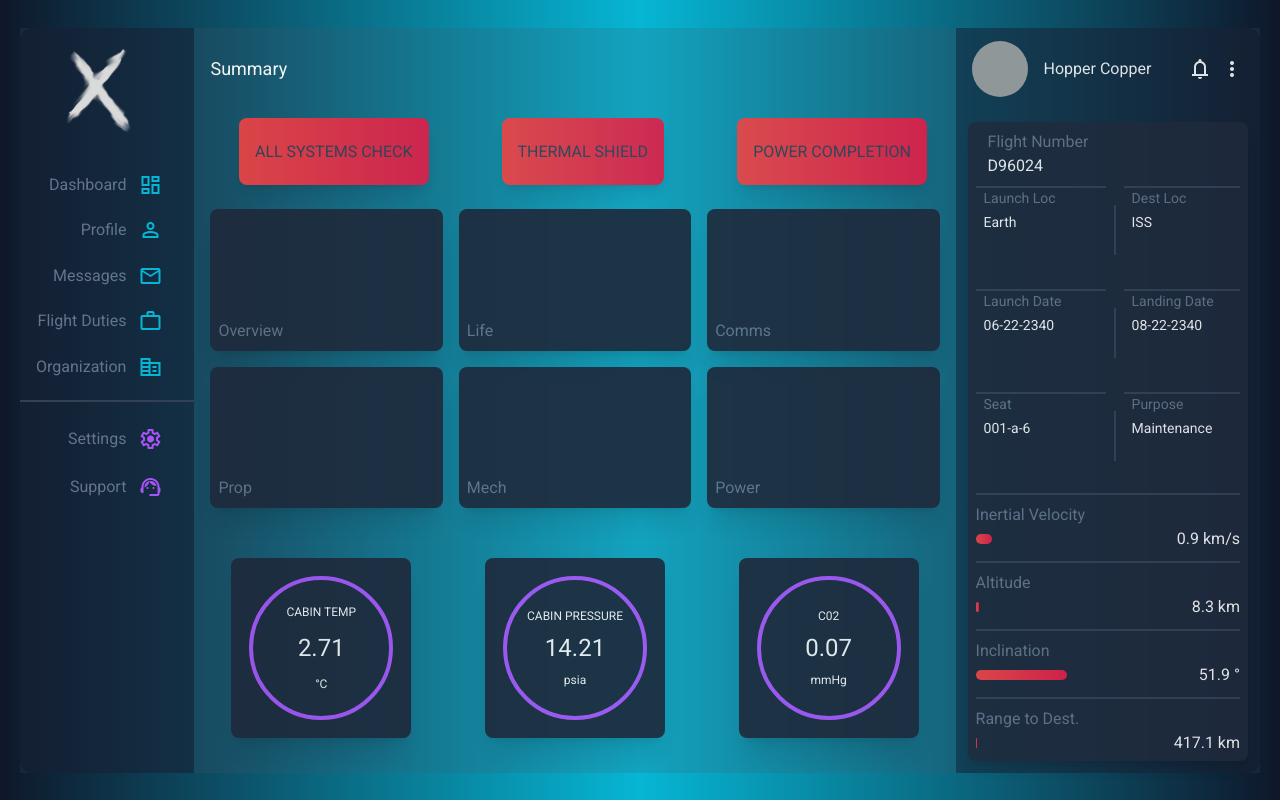
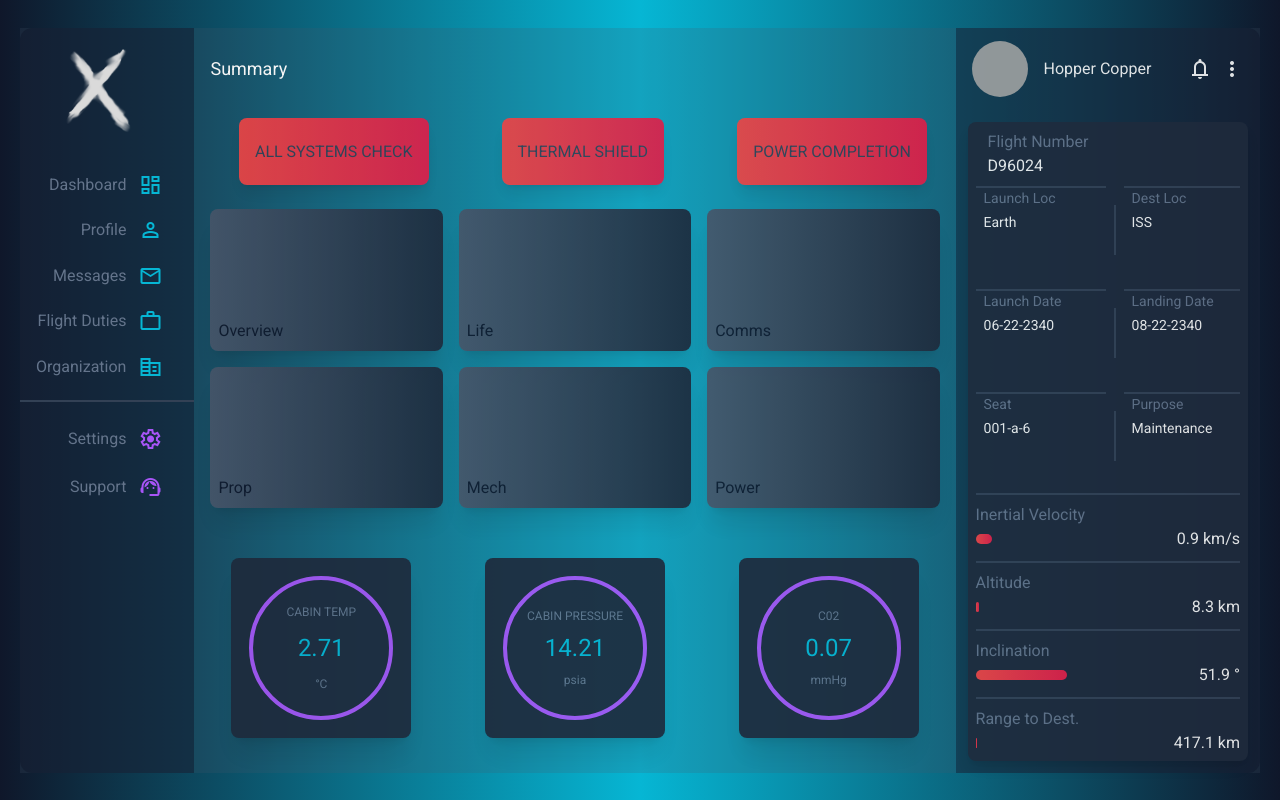
Before and after one commit to kb-git-hub/admin-dashboard, a website: page src/index.html in a window 1280 px wide. Drawn offline with nearby package versions, Linux system fonts and the light colour scheme; grey boxes are pictures that could not be loaded.

Commit message:
Update css

```diff
--- a/src/index.html
+++ b/src/index.html
@@ -128,25 +128,25 @@ bg-gradient-to-r from-slate-900 via-cyan-500 to-slate-900
             flex justify-around items-center">
                 <div class="cabinOutline">
                     <div id="cabin" class="cabinDial">
-                        <div class="text-xs">CABIN TEMP</div>
-                        <div id="cabinDigits" class="py-3 text-2xl">2.69</div>
-                        <div class="text-xs">°C</div>
+                        <div class="text-xs text-slate-500">CABIN TEMP</div>
+                        <div id="cabinDigits" class="py-3 text-2xl text-cyan-500">2.69</div>
+                        <div class="text-xs text-slate-500">°C</div>
                     </div>
                 </div>
 
                 <div class="cabinOutline">
                     <div class="cabinDial">
-                        <div id="pressure" class="text-xs">CABIN PRESSURE</div>
-                        <div id="pressureDigits" class="py-2 text-2xl">14.00</div>
-                        <div class="text-xs">psia</div>
+                        <div id="pressure" class="text-xs text-slate-500">CABIN PRESSURE</div>
+                        <div id="pressureDigits" class="py-2 text-2xl text-cyan-500">14.00</div>
+                        <div class="text-xs text-slate-500">psia</div>
                     </div>
                 </div>
 
                 <div class="cabinOutline">
                     <div class="cabinDial">
-                        <div id="c02" class="text-xs">C02</div>
-                        <div id="c02Digits" class="py-2 text-2xl">0.07</div>
-                        <div class="text-xs">mmHg</div>
+                        <div id="c02" class="text-xs text-slate-500">C02</div>
+                        <div id="c02Digits" class="py-2 text-2xl text-cyan-500">0.07</div>
+                        <div class="text-xs text-slate-500">mmHg</div>
                     </div>
                 </div>
             </div>
--- a/src/input.css
+++ b/src/input.css
@@ -45,13 +45,14 @@ body {
     .mainContent {
         cursor: pointer;
         @apply
-        rounded-lg bg-slate-800 shadow-xl ease-in-out duration-500
-        hover:bg-gradient-to-r from-cyan-500 to-purple-500
+        rounded-lg bg-gradient-to-r from-slate-600 to-slate-800 shadow-xl ease-in-out duration-500
+        hover:bg-gradient-to-r hover:from-cyan-500 hover:to-purple-500
         hover:drop-shadow-xl
+        text-slate-900
         hover:scale-105
         hover:shadow-cyan-500
         hover:text-white
-        flex items-end p-2 text-slate-500
+        flex items-end p-2
         opacity-90
     }
 }
```
Also changed, not shown: dist/output.css.
